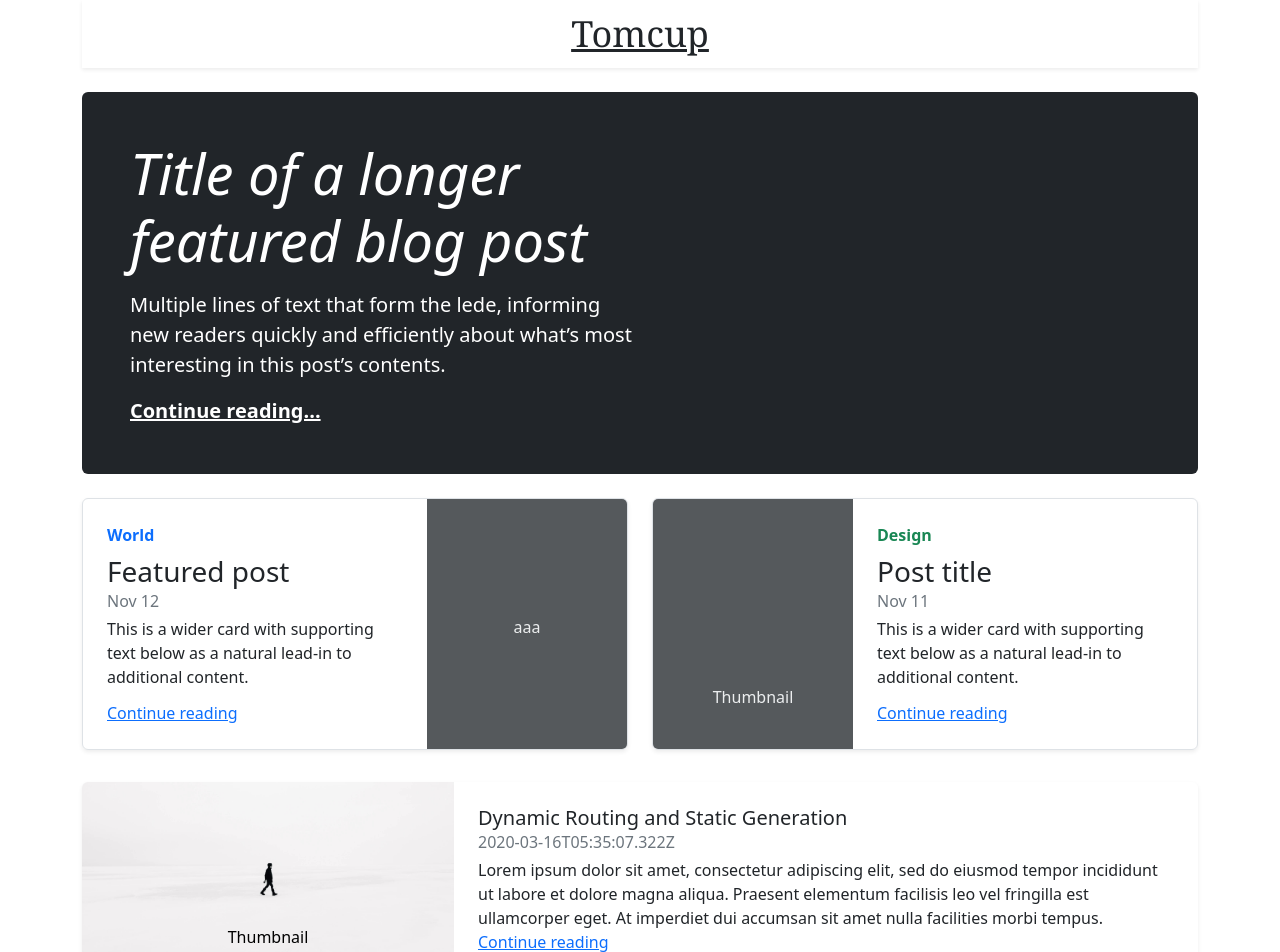
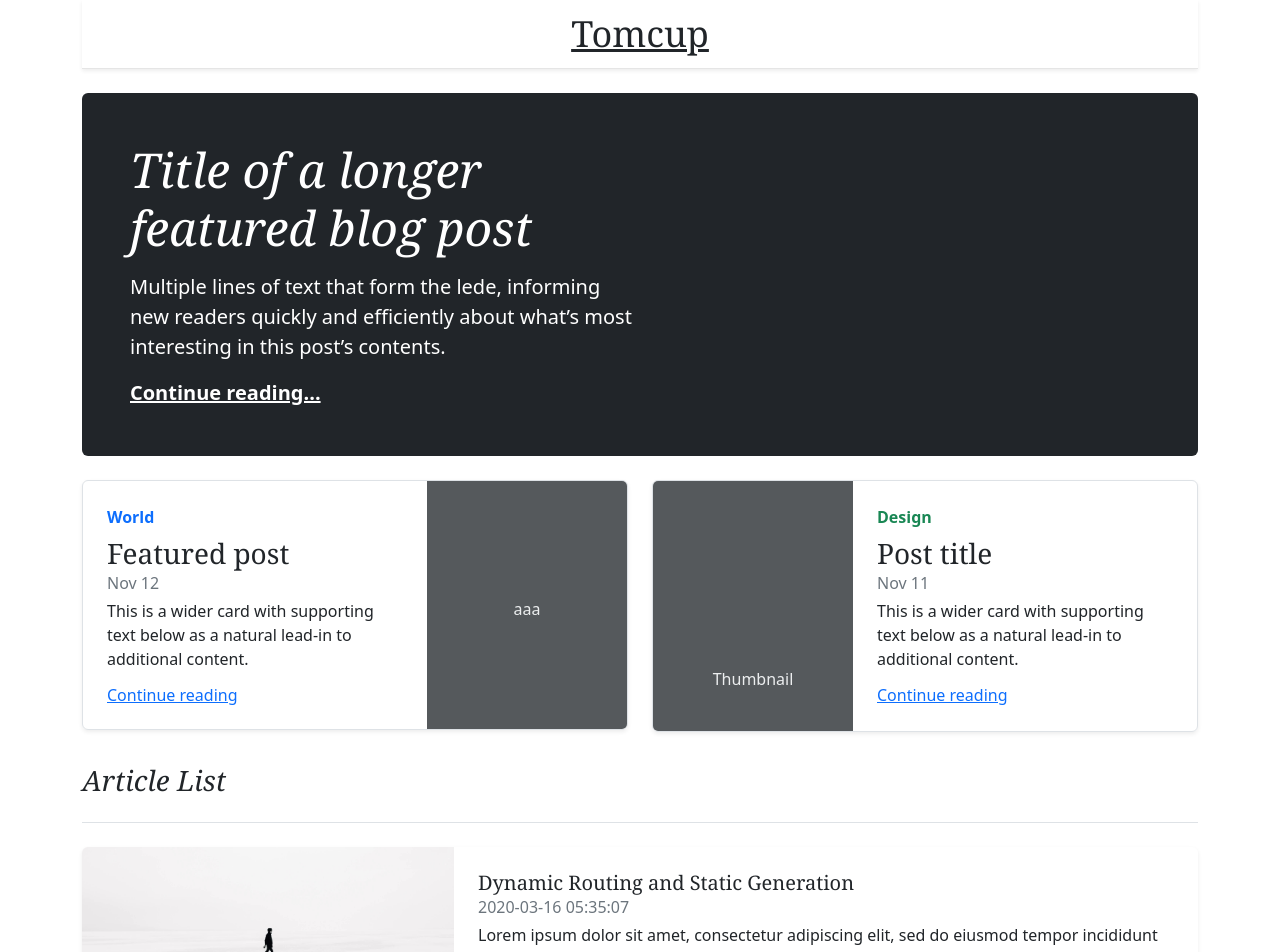
Before and after one commit to tomcup/tomcup.github.io, a Next.js app: page / in a window 1280 px wide. Shown: the top 952 px of the page. Built offline with nearby package versions, Linux system fonts and the light colour scheme.

Commit message:
更新细节，更新css文件

```diff
--- a/pages/index.tsx
+++ b/pages/index.tsx
@@ -1,3 +1,4 @@
+import Head from "next/head"
 import Link from "next/link"
 import { getAllPosts } from "../lib/api"
 
@@ -24,6 +25,9 @@ type Props = {
 export default function Index({ allPosts }: Props) {
   return (
     <>
+    <Head>
+      <title>Tomcup Blog</title>
+    </Head>
     <main className="container">
       <div className="p-4 p-md-5 mb-4 rounded text-bg-dark">
         <div className="col-md-6 px-0">
@@ -70,6 +74,7 @@ export default function Index({ allPosts }: Props) {
           </div>
         </div>
       </div>
+      <h3 className="pb-4 mb-4 fst-italic border-bottom">Article List</h3>
       {allPosts.map((post)=>(
         /** key 是必要的，否则React会报警告，好像这里Bootstrap对 col-md-6 mb-md-0 p-md-4 布局用了<li>标签 */
         <div className="row g-0 rounded overflow-hidden mb-2 shadow-sm position-relative" key={post.title}>
@@ -81,7 +86,7 @@ export default function Index({ allPosts }: Props) {
           </div>
           <div className="col p-4 d-flex flex-column position-static">
             <h5 className="mb-0">{post.title}</h5>
-            <div className="mb-1 text-muted">{post.date}</div>
+            <div className="mb-1 text-muted">{post.date.replace(/T/, ' ').replace(/\..+/, '')}</div>
             <p className="mb-auto">{post.excerpt}</p>
             <Link href="/posts/[slug]" as={`/posts/${post.slug}/#title`} className="stretched-link">Continue reading</Link>
           </div>
--- a/pages/posts/[slug].tsx
+++ b/pages/posts/[slug].tsx
@@ -29,7 +29,7 @@ export default function Post({ post }: Props){
         <>
           <article>
             <h1 id='title'>{post.title}</h1>
-            <p className='blog-post-meta'>{post.date} by {post.author.name}</p>
+            <p className='blog-post-meta'>{post.date.replace(/T/, ' ').replace(/\..+/, '')} by {post.author.name}</p>
             <div dangerouslySetInnerHTML={{__html:post.content}}></div>
           </article>
         </>
--- a/styles.css
+++ b/styles.css
@@ -3,12 +3,70 @@
     dominant-baseline: middle;
 }
 
-.blog-header-logo {
-    font-family: "Playfair Display", Georgia, "Times New Roman", serif/*rtl:Amiri, Georgia, "Times New Roman", serif;;;; */;
+.blog-header {
+    border-bottom: 1px solid #e5e5e5;
+  }
+
+  .blog-header-logo {
+    font-family: "Playfair Display", Georgia, "Times New Roman", serif/*rtl:Amiri, Georgia, "Times New Roman", serif*/;
     font-size: 2.25rem;
-}
+  }
 
-.blog-post-meta {
+  .blog-header-logo:hover {
+    text-decoration: none;
+  }
+
+  h1, h2, h3, h4, h5, h6 {
+    font-family: "Playfair Display", Georgia, "Times New Roman", serif/*rtl:Amiri, Georgia, "Times New Roman", serif*/;
+  }
+
+  .display-4 {
+    font-size: 2.5rem;
+  }
+  @media (min-width: 768px) {
+    .display-4 {
+      font-size: 3rem;
+    }
+  }
+
+  .flex-auto {
+    flex: 0 0 auto;
+  }
+
+  .h-250 { height: 250px; }
+  @media (min-width: 768px) {
+    .h-md-250 { height: 250px; }
+  }
+
+  /* Pagination */
+  .blog-pagination {
+    margin-bottom: 4rem;
+  }
+
+  /*
+   * Blog posts
+   */
+  .blog-post {
+    margin-bottom: 4rem;
+  }
+  .blog-post-title {
+    font-size: 2.5rem;
+  }
+  .blog-post-meta {
     margin-bottom: 1.25rem;
     color: #727272;
-}
+  }
+
+  /*
+   * Footer
+   */
+  .blog-footer {
+    padding: 2.5rem 0;
+    color: #727272;
+    text-align: center;
+    background-color: #f9f9f9;
+    border-top: .05rem solid #e5e5e5;
+  }
+  .blog-footer p:last-child {
+    margin-bottom: 0;
+  }
```
